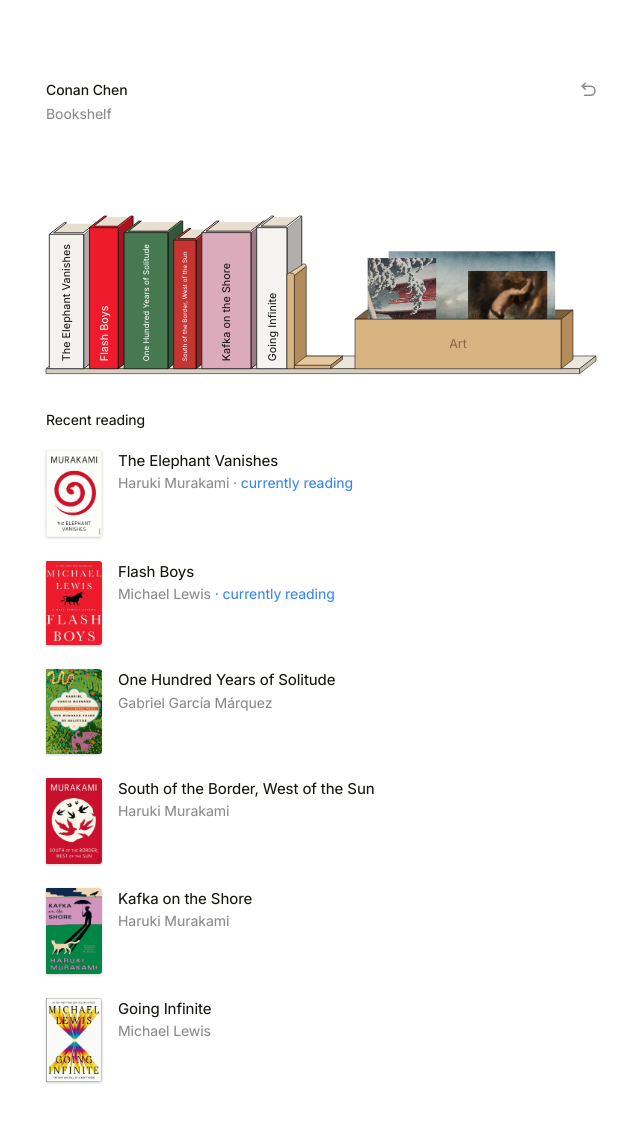
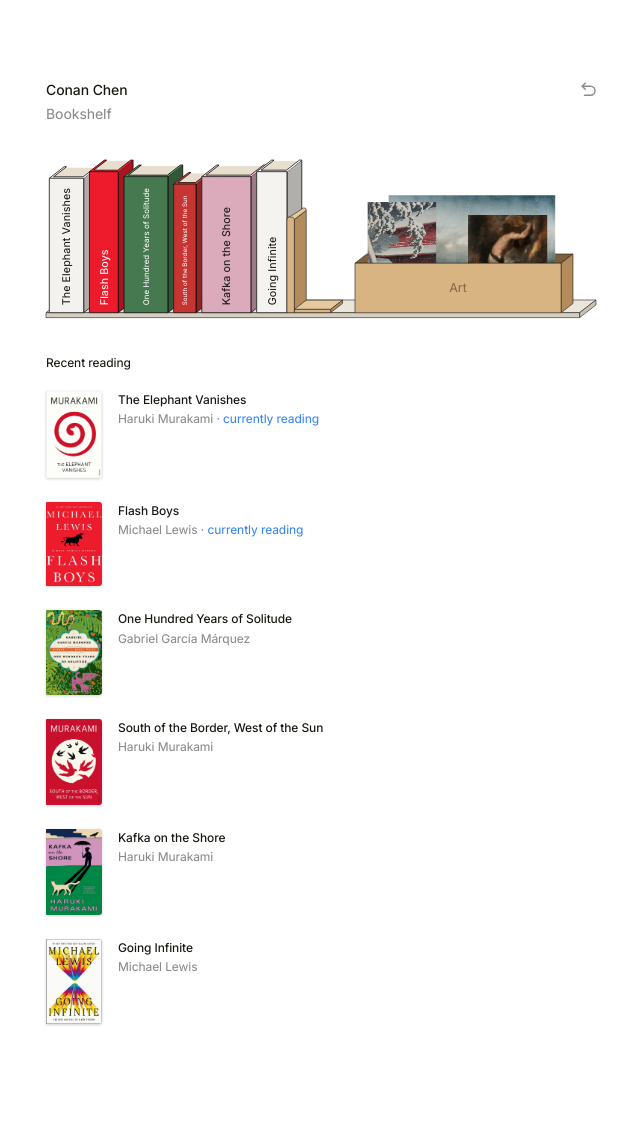
Before and after one commit to conancchen/conancchen.github.io, a Jekyll site: the page built from bookshelf.html, in a window 1280 px wide. Shown: the whole page, without its empty margins (319-959 px from the left). Built offline with Jekyll 4.4.1, drawn with Linux system fonts in a browser that asks for light colours; after the commit the page ends 1076 px from its top, so only the background shows below that.

Commit message:
bookshelf

```diff
--- a/bookshelf.html
+++ b/bookshelf.html
@@ -43,7 +43,7 @@ permalink: /bookshelf/
       <img class="cover" src="{{ site.baseurl }}/images/books/{{ book.cover }}" alt="Cover of {{ book.title | escape }}" width="56" height="86" loading="lazy">
       <span class="read-text">
         <span class="read-title">{{ book.title }}</span>
-        <span class="read-by">{{ book.author }}{% if book.current %}<span class="now-tag"> · currently reading</span>{% endif %}</span>
+        <span class="read-by"><span class="read-author">{{ book.author }}</span>{% if book.current %} <span class="now-tag">· currently reading</span>{% endif %}</span>
         {% if book.note %}<span class="read-note">{{ book.note }}</span>{% endif %}
       </span>
     </li>
--- a/style.scss
+++ b/style.scss
@@ -918,7 +918,7 @@ $dot-center: calc(4px + 20px / 2);
 // blocks on a shelf plank, and the same books listed under it
 .bookshelf {
   position: relative;
-  margin-top: 80px;
+  margin-top: 24px;
 }
 
 // The painting's frame: light oak
@@ -1278,7 +1278,7 @@ $dot-center: calc(4px + 20px / 2);
 .shelf-label {
   margin: 28px 0 0;
   padding-bottom: 8px;
-  font-size: 14px;
+  font-size: 12px;
   font-weight: inherit;
 }
 
@@ -1313,10 +1313,13 @@ $dot-center: calc(4px + 20px / 2);
   flex-direction: column;
   gap: 2px;
   min-width: 0;
+  font-size: 12px;
 }
 
+// The same weight as the name in the header
 .read-title {
-  font-size: 15px;
+  font-size: 12px;
+  font-weight: 474;
 }
 
 .read-by,
@@ -1331,6 +1334,11 @@ $dot-center: calc(4px + 20px / 2);
 
 .now-tag {
   color: rgb(55, 135, 240);
+  white-space: nowrap;  // drops to the next line whole rather than splitting
+}
+
+.read-author {
+  white-space: nowrap;
 }
 
 
```
